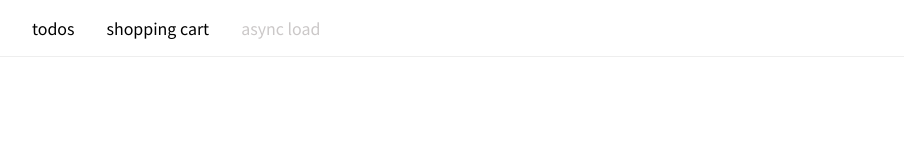
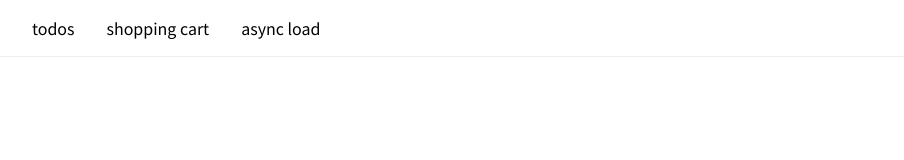
Before and after one commit to callmebyneon/redux-examples-try, a React (Create React App) app: page / in a window 1280 px wide. Shown: the top 160 px of the page, without its empty margins (0-904 px from the left). Built offline with nearby package versions, Linux system fonts and the light colour scheme.

Commit message:
Create new branch

```diff
--- a/src/components/Layout/index.jsx
+++ b/src/components/Layout/index.jsx
@@ -14,9 +14,8 @@ const Layout = () => (
         <li>
           <Link to="/cart">shopping cart</Link>
         </li>
-        <li className="disabled">
-          {/* <Link to="/async">async load</Link> */}
-          <span>async load</span>
+        <li>
+          <Link to="/async">async load</Link>
         </li>
       </ul>
     </CustomNav>
```
Also changed, not shown: 1 other file (tests, documents, lock files or other folders).
